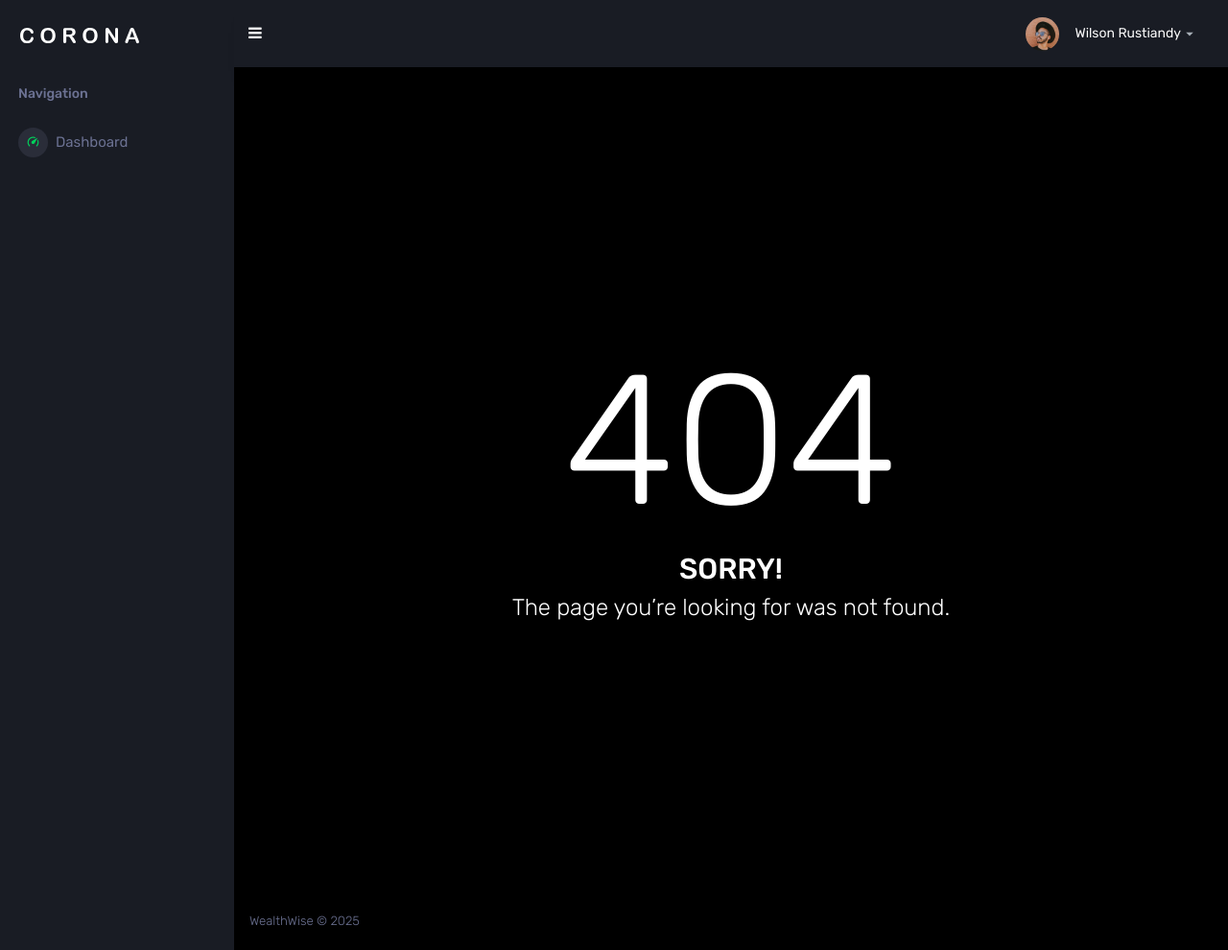
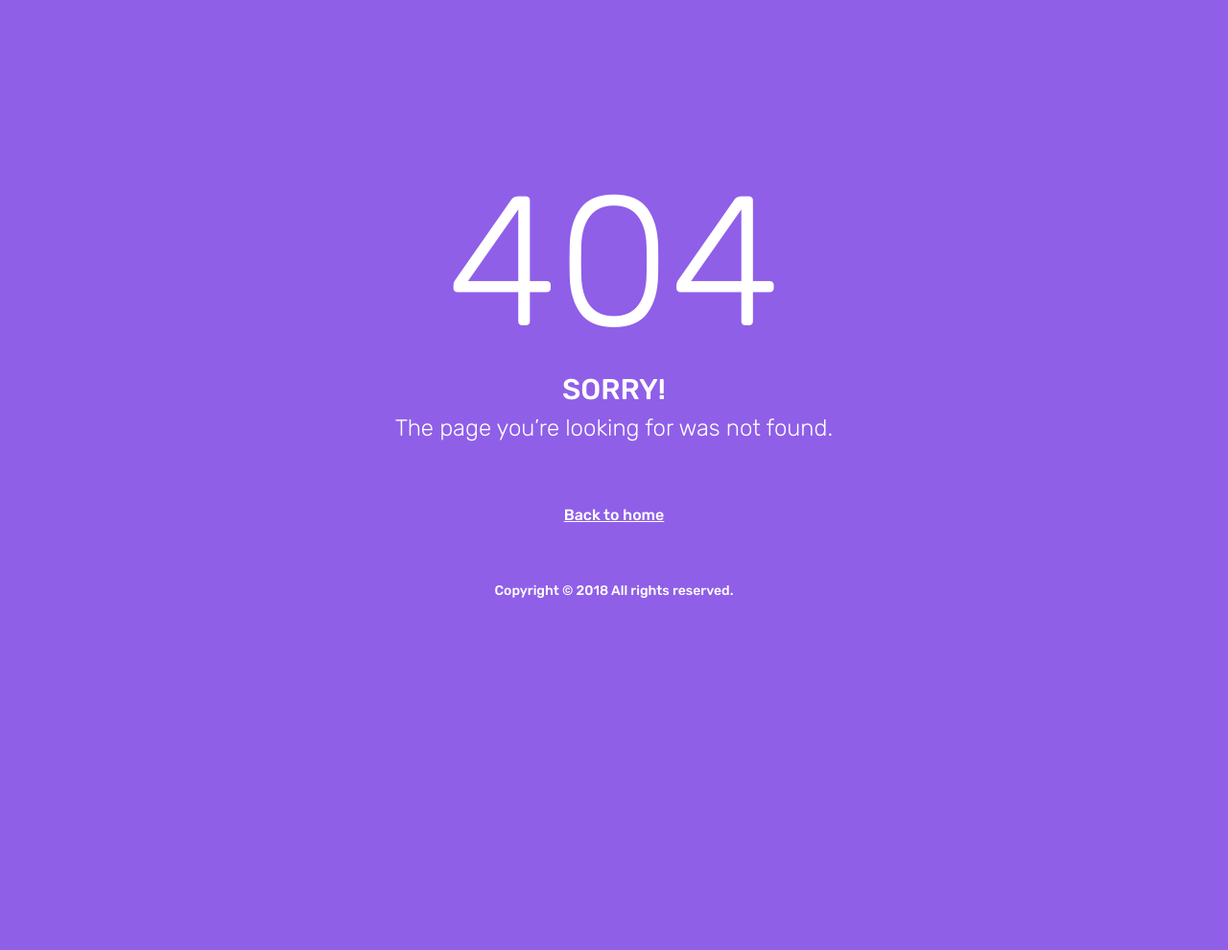
Before and after one commit to wilrustiandy/wealthwise, a Django app: page / in a window 1280 px wide. Shown: the whole page at 96% size. After the commit the page ends 623 px from the top, so only its background shows below. Run offline with Django 4.2, Linux system fonts and the light colour scheme; some libraries are stand-ins or nearby versions.

Commit message:
Update main and error templates

```diff
--- a/core/templates/error/404.html
+++ b/core/templates/error/404.html
@@ -1,4 +1,4 @@
-{% extends "base/base.html" %}
+{% extends "error/base.html" %}
 {% load static %}
 
 {% block title %}
@@ -6,19 +6,9 @@
 {% endblock %}
 
 {% block content %}
-<div class="container-fluid page-body-wrapper full-page-wrapper">
-  <div class="content-wrapper d-flex align-items-center text-center error-page">
-    <div class="row flex-grow">
-      <div class="col-lg-7 mx-auto text-white">
-        <div class="row align-items-center d-flex flex-row">
-          <div class="col error-page-divider text-lg-left pl-lg-4">
-            <h1 class="display-1 mb-0">404</h1>
-            <h2>SORRY!</h2>
-            <h3 class="font-weight-light">The page you’re looking for was not found.</h3>
-          </div>
-        </div>
-      </div>
-    </div>
-  </div>
+<div class="col error-page-divider text-lg-left pl-lg-4">
+  <h1 class="display-1 mb-0">404</h1>
+  <h2>SORRY!</h2>
+  <h3 class="font-weight-light">The page you’re looking for was not found.</h3>
 </div>
 {% endblock %}
--- /dev/null
+++ b/core/templates/error/base.html
@@ -0,0 +1,42 @@
+{% load static %}
+
+<!DOCTYPE html>
+<html lang="en">
+    <head>
+        <meta charset="utf-8">
+        <meta name="viewport" content="width=device-width, initial-scale=1, shrink-to-fit=no">
+        <title>WealthWise</title>
+
+        <!-- Styles -->
+        <link rel="stylesheet" href="{% static 'assets/css/style.css' %}">
+    </head>
+    <body>
+        <div class="container-scroller">
+            <div class="container-fluid page-body-wrapper full-page-wrapper">
+                <div class="content-wrapper d-flex align-items-center text-center error-page bg-info">
+                <div class="row flex-grow">
+                    <div class="col-lg-7 mx-auto text-white">
+                    <div class="row align-items-center d-flex flex-row">
+
+                        <!-- Content -->
+                        {% block content %}
+                        {% endblock %}
+
+                    </div>
+                    <div class="row mt-5">
+                        <div class="col-12 text-center mt-xl-2">
+                        <a class="text-white font-weight-medium" href="../../index.html">Back to home</a>
+                        </div>
+                    </div>
+                    <div class="row mt-5">
+                        <div class="col-12 mt-xl-2">
+                        <p class="text-white font-weight-medium text-center">Copyright &copy; 2018 All rights reserved.</p>
+                        </div>
+                    </div>
+                    </div>
+                </div>
+                </div>
+            </div>
+        </div>
+    </body>
+</html>
--- a/core/templates/base/base.html
+++ b/core/templates/main/base.html
@@ -17,10 +17,10 @@
     <body>
         <div class="container-scroller">
             <!-- Sidebar -->
-            {% include "base/sidebar.html" %}
+            {% include "main/sidebar.html" %}
             <div class="container-fluid page-body-wrapper">
                 <!-- Header -->
-                {% include "base/header.html" %}
+                {% include "main/header.html" %}
 
                 <!-- Content -->
                 <div class="main-panel">
@@ -30,7 +30,7 @@
                     </div>
 
                     <!-- Footer -->
-                    {% include "base/footer.html" %}
+                    {% include "main/footer.html" %}
                 </div>
             </div>
         </div>
--- a/core/templates/base/dashboard.html
+++ b/core/templates/main/dashboard.html
@@ -1,4 +1,4 @@
-{% extends "base/base.html" %}
+{% extends "main/base.html" %}
 {% load static %}
 
 {% block title %}
--- a/core/views.py
+++ b/core/views.py
@@ -3,7 +3,7 @@ from django.shortcuts import render
 # Create your views here.
 def dashboard(request):
     data = {}
-    return render(request, 'base/dashboard.html', data)
+    return render(request, 'main/dashboard.html', data)
 
 def page_not_found(request, exception=None):
     data = {
--- a/wealthwise/urls.py
+++ b/wealthwise/urls.py
@@ -19,6 +19,10 @@ from django.urls import re_path as url
 from core import views as core_views
 
 urlpatterns = [
+
+    # Main
     url(r'^dashboard$', core_views.dashboard , name="dashboard"),
+
+    # Errors
     url(r'.*', core_views.page_not_found , name="page-not-found"),
 ]
```
Also changed, not shown: core/templates/error/500.html (+6 -16 lines), core/templates/main/footer.html (renamed from core/templates/base/footer.html), core/templates/main/header.html (renamed from core/templates/base/header.html), core/templates/main/sidebar.html (renamed from core/templates/base/sidebar.html).
